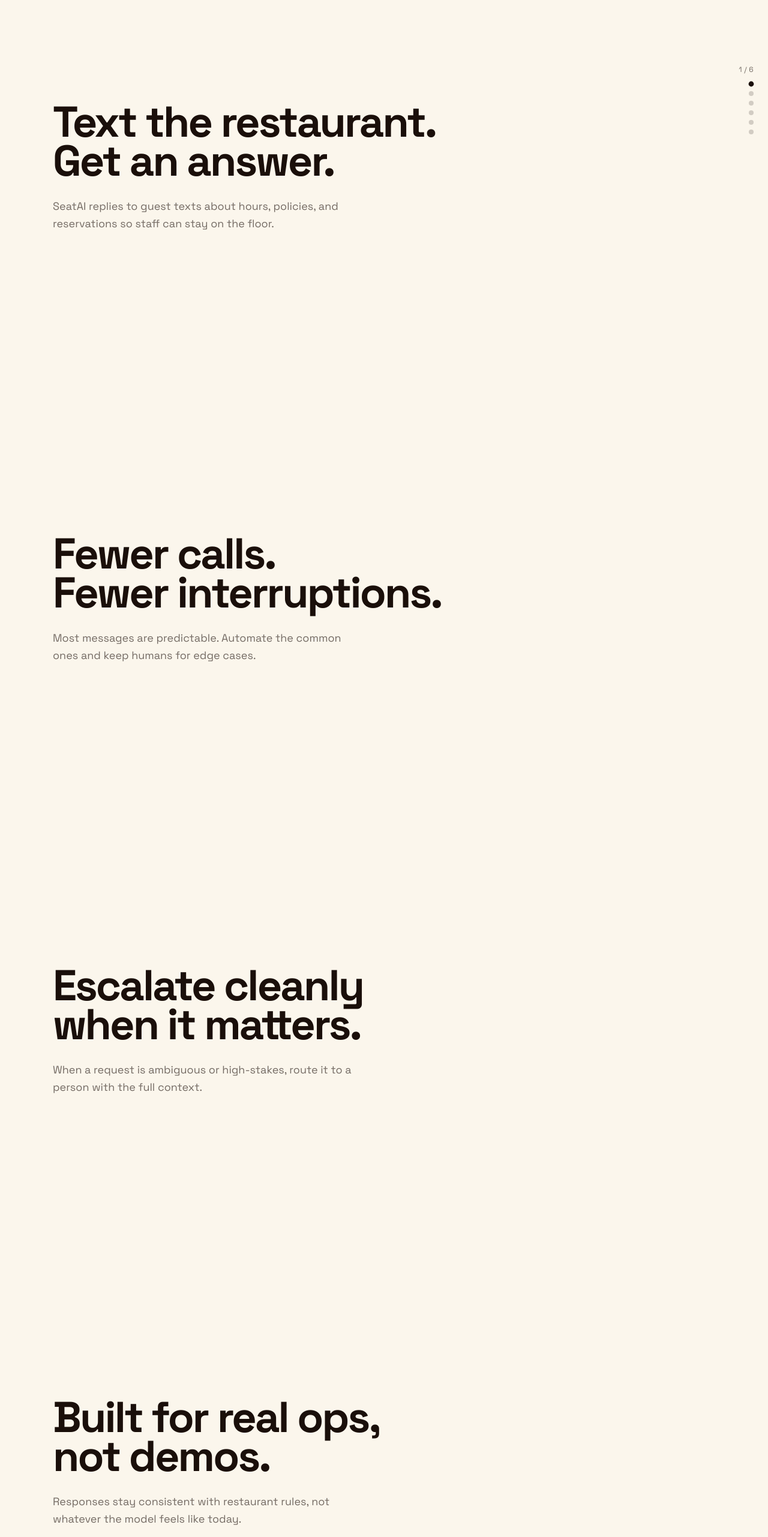
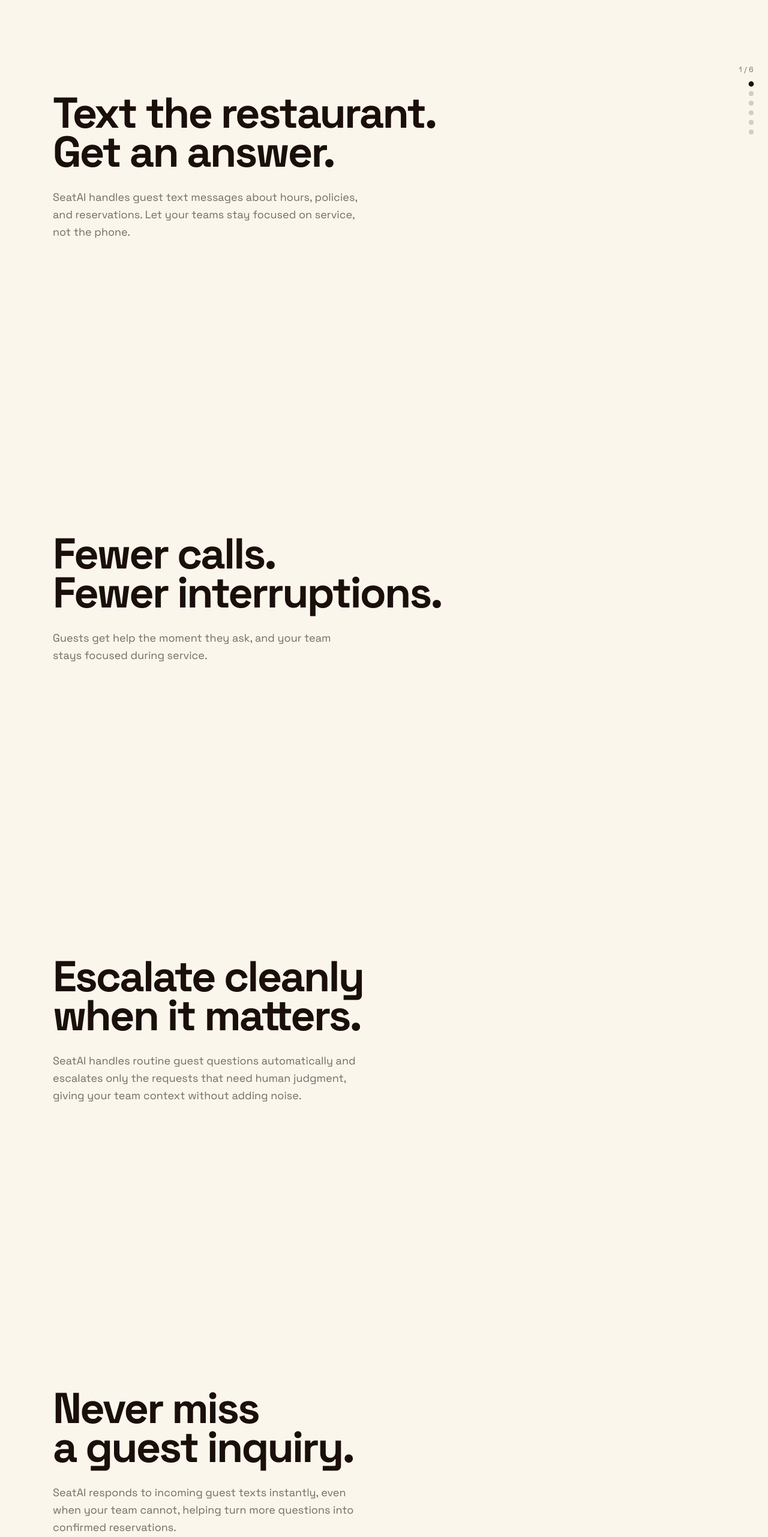
Before and after one commit to rfmseatai/getseat, a Next.js app: page / in a window 1280 px wide. Shown: the part 234-2797 px from the top of the page at 60% size. Built offline with nearby package versions, Linux system fonts and the light colour scheme.

Commit message:
Update marketing copy

```diff
--- a/app/page.js
+++ b/app/page.js
@@ -46,28 +46,28 @@ export default function Home() {
         id: "s1",
         headline: "Text the restaurant.\nGet an answer.",
         copy:
-          "SeatAI replies to guest texts about hours, policies, and reservations so staff can stay on the floor.",
+          "SeatAI handles guest text messages about hours, policies, and reservations. Let your teams stay focused on service, not the phone.",
         theme: theme1,
       },
       {
         id: "s2",
         headline: "Fewer calls.\nFewer interruptions.",
         copy:
-          "Most messages are predictable. Automate the common ones and keep humans for edge cases.",
+          "Guests get help the moment they ask, and your team stays focused during service.",
         theme: theme2,
       },
       {
         id: "s3",
         headline: "Escalate cleanly\nwhen it matters.",
         copy:
-          "When a request is ambiguous or high-stakes, route it to a person with the full context.",
+          "SeatAI handles routine guest questions automatically and escalates only the requests that need human judgment, giving your team context without adding noise.",
         theme: theme3,
       },
       {
         id: "s4",
-        headline: "Built for real ops,\nnot demos.",
+        headline: "Never miss\na guest inquiry.",
         copy:
-          "Responses stay consistent with restaurant rules, not whatever the model feels like today.",
+          "SeatAI responds to incoming guest texts instantly, even when your team cannot, helping turn more questions into confirmed reservations.",
         theme: theme4,
       },
       {
```
